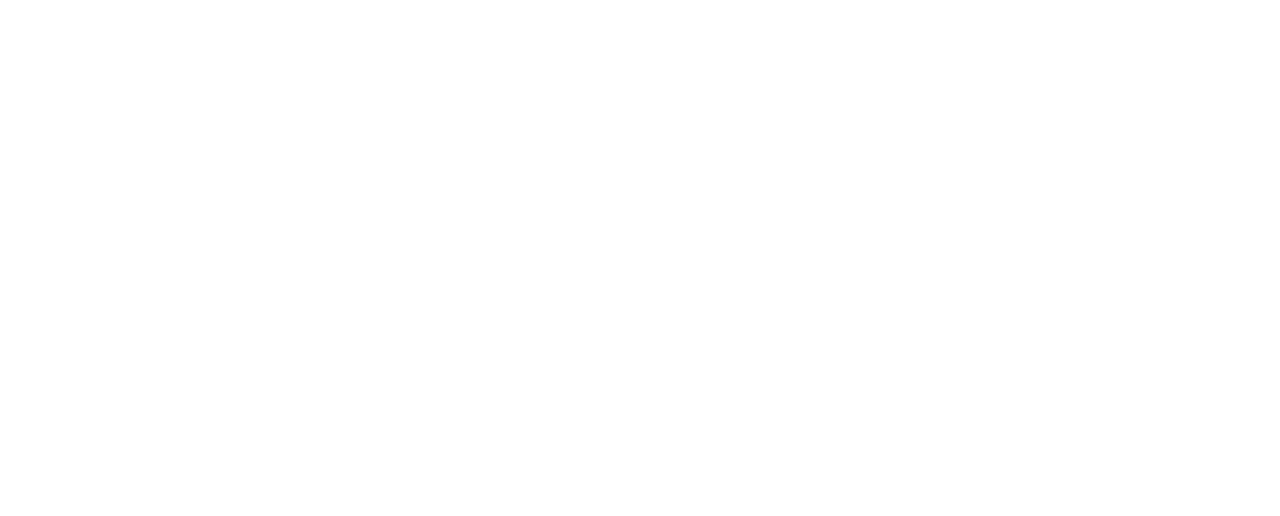
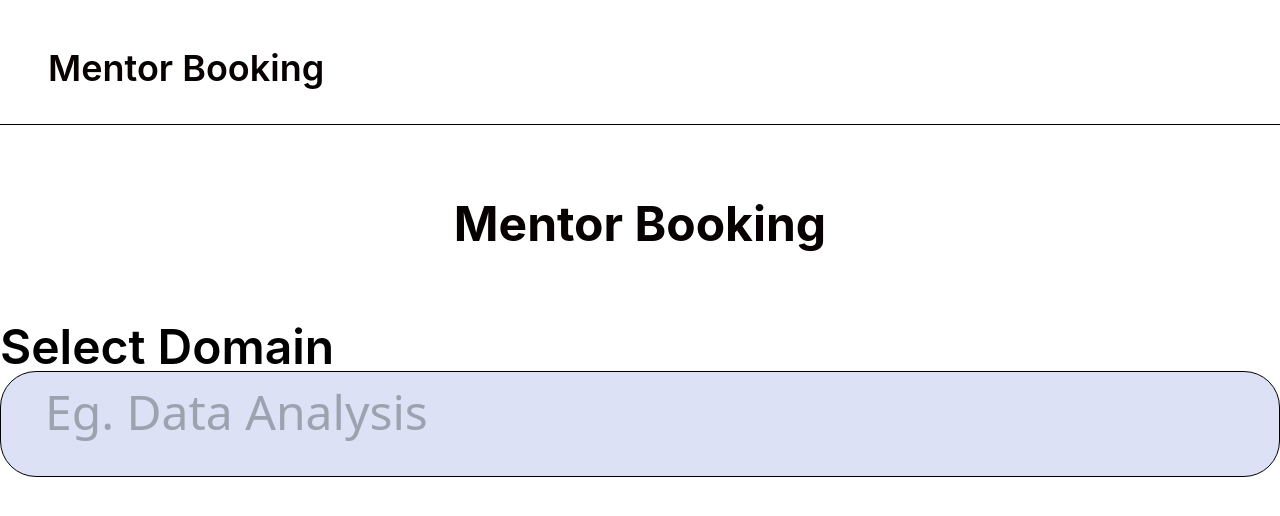
Before and after one commit to AMITKURIL98/Job-Portal_App, a React (Vite) app: page /mentor in a window 1280 px wide. Before the commit this address had no page. Shown: the top 516 px of the page. Built offline with nearby package versions, Linux system fonts and the light colour scheme.

Commit message:
MentorBooking_Component Added

```diff
--- a/src/App.jsx
+++ b/src/App.jsx
@@ -14,6 +14,7 @@
 import Education from "./components/Education";
 import ResumeUpload from "./components/ResumeUpload";
 import Assesment from "./components/Assesment";
+import MentorBooking from "./components/MentorBooking"
 
 function App() {
   return (
@@ -33,6 +34,7 @@
         <Route path="education" element={<Education />} />
         <Route path="resume" element={<ResumeUpload />} />
         <Route path="assignment" element={<Assesment />} />
+        <Route path="mentor" element={<MentorBooking />} />
       </Routes>
     </>
   );
--- a/src/components/MentorBooking.jsx
+++ b/src/components/MentorBooking.jsx
@@ -3,7 +3,21 @@
 function MentorBooking() {
   return (
     <>
-      <div>MentorBooking</div>
+      <div className="text-[#080101] text-4xl font-[Inter] font-semibold pl-12 pt-12 pb-9 break-words">
+        Mentor Booking
+      </div>
+      <hr className="border-black" />
+      <div className="flex justify-center text-[#080101] text-5xl font-[Inter] font-bold py-[75px]">
+        Mentor Booking
+      </div>
+      <div className="text-5xl text-black font-[Inter] font-semibold">
+        Select Domain
+      </div>
+      <input
+        className="w-full bg-[#DCE1F6] border-[1px] border-black rounded-[36px] placeholder:text-5xl placeholder: px-11 py-10"
+        type="text"
+        placeholder="Eg. Data Analysis"
+      />
     </>
   );
 }
```
